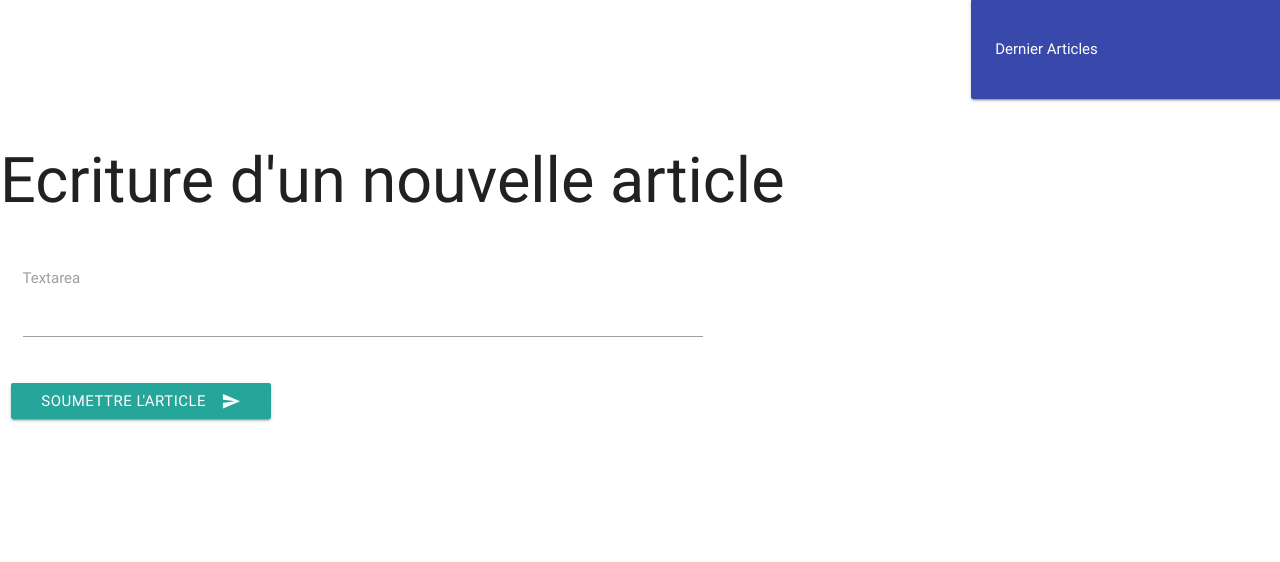
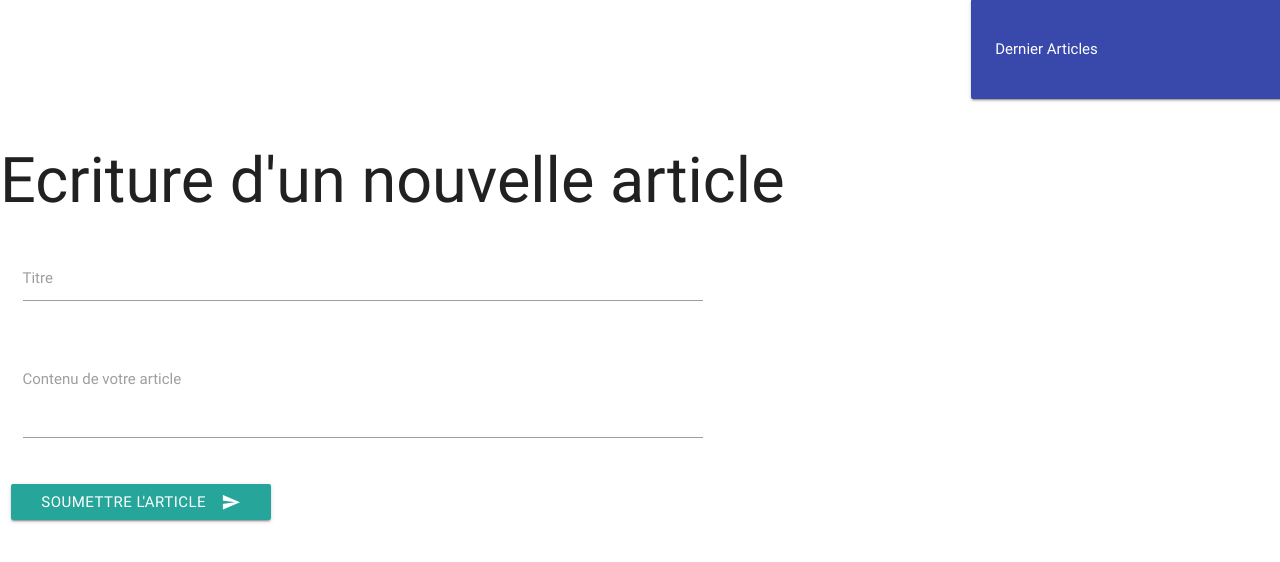
Before and after one commit to vauban01dev/Test-materialize, a Flask app: page /nouvelle_Article in a window 1280 px wide; the page is wider, and only the part inside the window is pictured. Shown: the part 113-675 px from the top of that part. Run offline with Flask 2, Linux system fonts and the light colour scheme; a user stored in the database is signed in; some libraries are stand-ins or nearby versions.

Commit message:
Ajout gestion des nouveau articles

```diff
--- a/Flask/Main.py
+++ b/Flask/Main.py
@@ -5,12 +5,12 @@ import os
 import sqlite3
 from flask import *
 import Gestion_BDD
-import Gestion_Utilisateur
 app = Flask(__name__)
 
 @app.route("/")
 def accueil():
-    return render_template('Squelette.html')
+    allArticles = Gestion_BDD.Recuperation_Articles()
+    return render_template('Squelette.html', allArticles=allArticles)
 
 
 @app.route("/inscription", methods=['GET'])
@@ -24,7 +24,7 @@ def inscription_traitement():
     Email = request.form['Email']
     Password = request.form['Password']
     Gestion_BDD.Insertion_Utilisateur(Nom, Prenom, Password, Email)
-    return "Nom : {}\nPrenom: {}\nEmail: {}\nPassword: {}\nAdmin : {}".format(Nom, Prenom, Email, Password, Admin)
+    return "Nom : {}\nPrenom: {}\nEmail: {}\nPassword: {}".format(Nom, Prenom, Email, Password)
 
 @app.route("/debug", methods=['GET'])
 def debug():
@@ -64,6 +64,11 @@ def nouvelle_Article_form():
     else:
         return 'Merci de vous connecter'
 
+@app.route('/nouvelle_Article', methods=['POST'])
+def nouvelle_Article_traitement():
+    Gestion_BDD.Insertion_Article(request.form['Titre'], request.form['Zone_Article'])
+    return "Merci d'avoir laisser un article"
+
 
 
 
--- a/Flask/schema.sql
+++ b/Flask/schema.sql
@@ -8,3 +8,9 @@ create table Utilisateur (
     Admin boolean not null
 
 );
+
+create table Articles (
+    id integer primary key autoincrement,
+    Titre text not null,
+    Contenu text not null
+)
--- a/Flask/templates/Nv_Article.html
+++ b/Flask/templates/Nv_Article.html
@@ -8,9 +8,15 @@
     <div class="row">
         <form class="col s9" method="post">
           <div class="row">
+              <div class="input-field col s9">
+                  <input type="text" id="Titre" name="Titre" class="validate">
+                  <label for="Nom">Titre</label>
+              </div>
+          </div>
+          <div class="row">
             <div class="input-field col s9">
-              <textarea id="Zone_Article" class="materialize-textarea"></textarea>
-              <label for="textarea1">Textarea</label>
+              <textarea id="Zone_Article" name="Zone_Article" class="materialize-textarea"></textarea>
+              <label for="textarea1">Contenu de votre article</label>
             </div>
           </div>
           <div class="row">
--- a/Flask/templates/Squelette.html
+++ b/Flask/templates/Squelette.html
@@ -51,7 +51,19 @@
         <div class="card-panel indigo darken-1">
           <div class="white-text">
             <p>Dernier Articles</p>
-            {% block Article %}{% endblock %}
+            {% block Article %}
+
+            {% for Article in allArticles %}
+
+
+            <li>{{ Article[0] }}</li>
+            <p>{{ Article[1] }}</p>
+
+
+
+            {% endfor %}
+
+            {% endblock %}
           </div>
         </div>
       </div>
```
Also changed, not shown: Flask/Gestion_BDD.py (+21 -1 lines), Flask/database.db, 2 other files.
